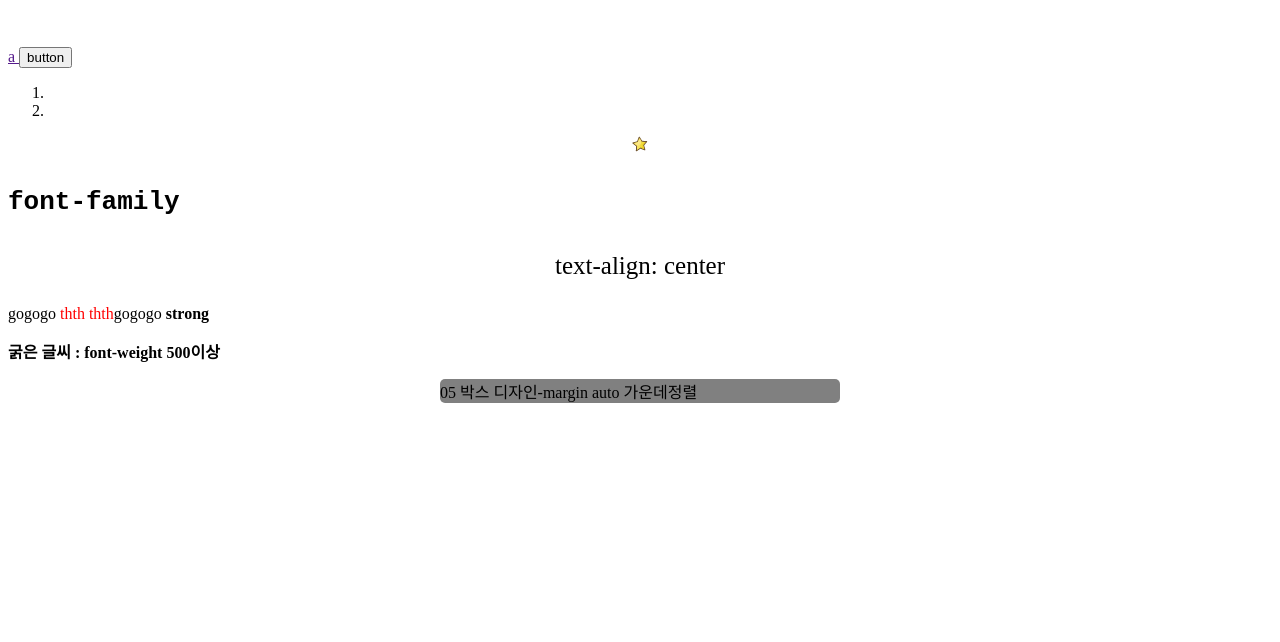
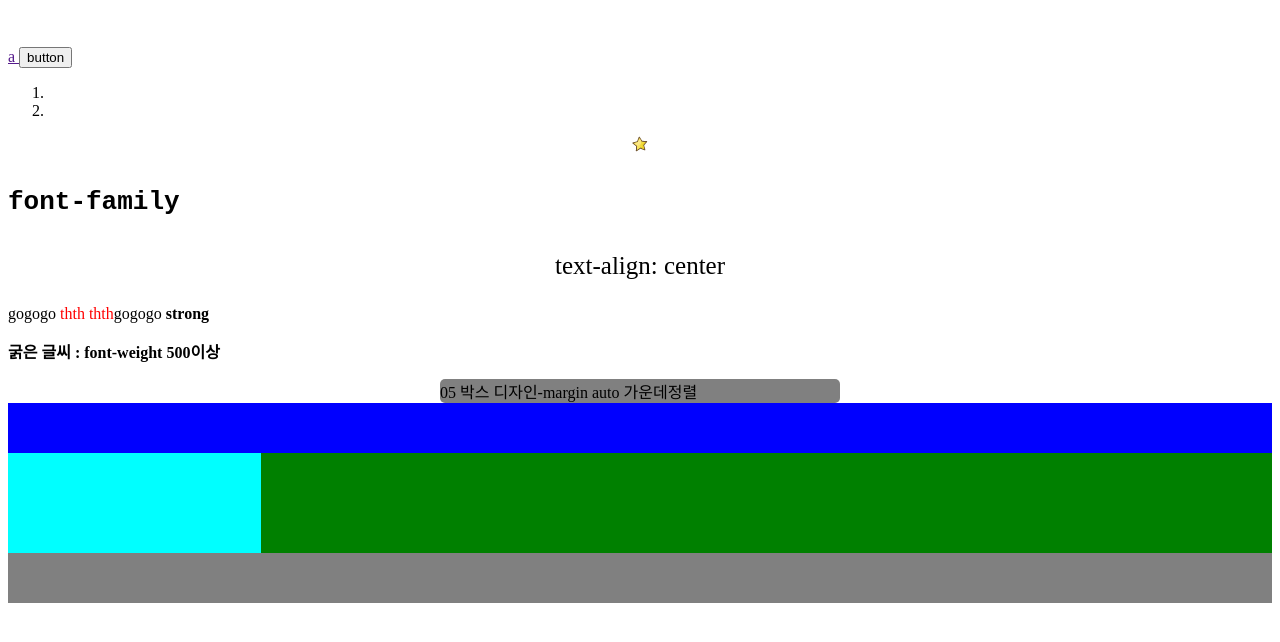
Before and after one commit to IG-Kim2511/HTML-CSS-2020-1006-classnote, a plain HTML site: page index.html in a window 1280 px wide. Drawn offline with Linux system fonts and the light colour scheme.

Commit message:
06 레이아웃 만들기 1  호환성 좋은 float

```diff
--- a/index.html
+++ b/index.html
@@ -8,9 +8,9 @@
     <link rel="stylesheet" href="style.css" />
     <script src="script.js" defer></script>
   </head>
-  <!-- ● -->
-  <!--● 02 HTML 기본 태그로 글 작성해보기  -->
   <body>
+    <!-- ● -->
+    <!--● 02 HTML 기본 태그로 글 작성해보기  -->
     <div>
       <img src="" alt="" />
       <p></p>
@@ -48,10 +48,17 @@
     </div>
 
     <!-- 05 박스 디자인-margin auto 가운데정렬  -->
-    <div class="description">
+    <div class="description">05 박스 디자인-margin auto 가운데정렬</div>
 
-      05 박스 디자인-margin auto 가운데정렬
+    <!--  06 레이아웃 만들기 1  호환성 좋은 float -->
 
+    <div>
+      <div class="container">
+        <div class="header"></div>
+        <div class="left-box"></div>
+        <div class="right-box"></div>
+        <div class="footer"></div>
+      </div>
     </div>
   </body>
 </html>
--- a/style.css
+++ b/style.css
@@ -26,3 +26,41 @@ display:block 지워도 됨. div,h1,p 태그등등은 block을 내장하고있
 
   border-radius: 5px;
 }
+
+/*  06 레이아웃 만들기 1  호환성 좋은 float */
+
+/*
+(1)
+float:left : 띄워서 왼쪽 정렬
+공간을 차지하지않음
+(2)
+clear 속성을 사용하면 float 다음에 오는 박스들이 제자리를 찾게 됩니다.
+
+
+*/
+.header {
+  width: 100%;
+  height: 50px;
+  background-color: blue;
+}
+
+.left-box {
+  width: 20%;
+  height: 100px;
+  background-color: aqua;
+  /* (1) */
+  float: left;
+}
+.right-box {
+  width: 80%;
+  height: 100px;
+  float: left;
+  background-color: green;
+}
+.footer {
+  width: 100%;
+  height: 50px;
+  /* (2) */
+  clear: both;
+  background-color: grey;
+}
```
